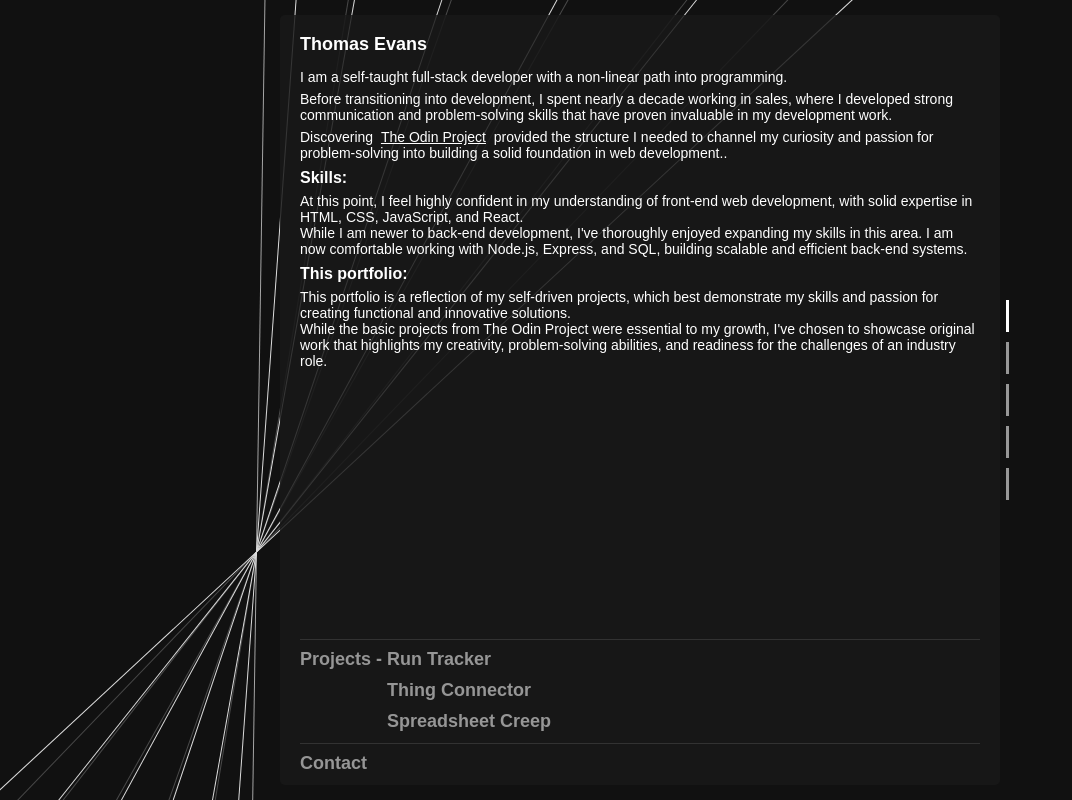
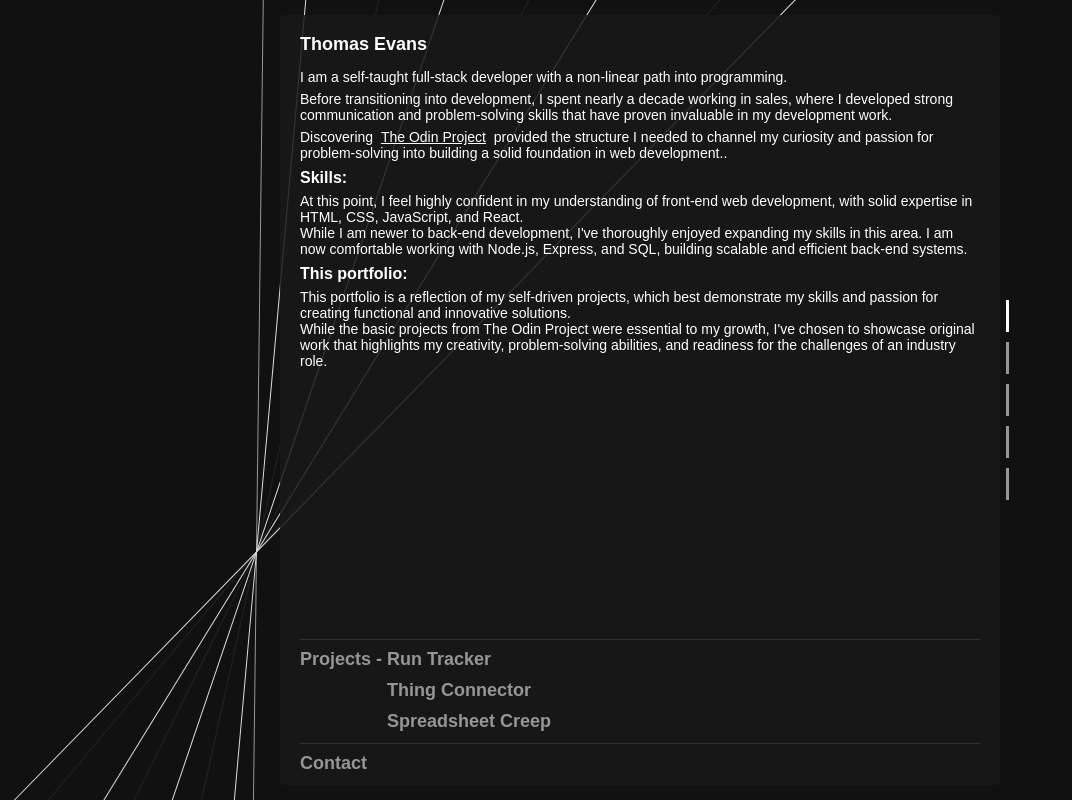
Before and after one commit to daefron/portfolio, a React (Vite) app: page / in a window 1280 px wide. Shown: the whole page, without its empty margins (0-1072 px from the left). Built offline with nearby package versions, Linux system fonts and the light colour scheme.

Commit message:
Made animation significantly more adjustable

```diff
--- a/src/App.jsx
+++ b/src/App.jsx
@@ -9,7 +9,7 @@ export default function App() {
   const lastScroll = useRef();
   scrollRef.current = scrollPoint;
   const scrollDelay = useRef(false);
-  const backgroundSpeed = useRef(-1);
+  const backgroundSpeed = useRef(1);
 
   useEffect(() => {
     const scrollEvent = addEventListener("wheel", (e) => scroll(e));
--- a/src/background/LineGroup.jsx
+++ b/src/background/LineGroup.jsx
@@ -1,28 +1,108 @@
-import SingleLine from "./SingleLine";
+import { useState, useRef, useEffect } from "react";
 export default function App({ speedMult }) {
+  const speed = 0.1;
+  const margin = 50;
+  const amountOfLines = 8;
+  const minAngle = 0;
+  const maxAngle = 45;
+  const lineSpacing =
+    ((maxAngle - minAngle) * 2 + 20 * (speed * 10)) / amountOfLines;
+  const lines = useRef([]);
+  class Line {
+    constructor(angle, speed) {
+      this.angle = angle;
+      this.speed = speed;
+    }
+    updateDirection() {
+      const mult = speedMult.current;
+      let neutralMult = mult;
+      if (mult < 0) {
+        neutralMult *= -1;
+      }
+      if (
+        this.angle <= minAngle + margin * speed &&
+        this.speed + (speed / 100) * mult < speed * neutralMult
+      ) {
+        this.speed += (speed / 100) * mult;
+      } else if (
+        this.angle >= maxAngle - margin * speed &&
+        this.speed - (speed / 100) * mult > -speed * neutralMult
+      ) {
+        this.speed -= (speed / 100) * mult;
+      } else {
+        if (this.speed > 0) {
+          this.speed = speed;
+        } else {
+          this.speed = -speed;
+        }
+      }
+      this.angle += this.speed * mult;
+    }
+  }
+  const [lineAngles, setLineAngles] = useState([]);
+  useEffect(() => {
+    lines.current = [];
+    for (let i = 0; i < amountOfLines; i++) {
+      let newLine = new Line(-lineSpacing * i, -speed);
+      lines.current.push(newLine);
+    }
+    for (let i = 0; i < 5000; i++) {
+      lines.current.forEach((line) => line.updateDirection());
+    }
+    setInterval(() => {
+      lines.current.forEach((line) => {
+        line.updateDirection();
+      });
+      setLineAngles(lines.current.map((line) => line.angle));
+    }, 20);
+  }, []);
+
+  function NewLine({ line }) {
+    const backgroundColor =
+      "RGBA(220,220,220," + (1 - line.speed / (speed * 1.1) ) + ")";
+    function Pointer({ angle }) {
+      return (
+        <div
+          className="pointer"
+          style={{
+            width: "1px",
+            backgroundColor: backgroundColor,
+            height: 3000,
+            transform: "rotate(" + (line.angle + angle) + "deg)",
+            position: "fixed",
+          }}
+        ></div>
+      );
+    }
+    return (
+      <div
+        className="pointerHolder"
+        style={{
+          position: "fixed",
+          width: "100%",
+          height: "100%",
+          display: "flex",
+          alignItems: "center",
+        }}
+      >
+        <Pointer angle={180} />
+      </div>
+    );
+  }
   return (
     <div
       className="backgroundHolder"
       style={{
         height: "100%",
-        top:"19%",
+        top: "19%",
         left: "20%",
         zIndex: "-50",
         position: "fixed",
       }}
     >
-      <SingleLine startAngle={-5} startSpeed={0} speedMult={speedMult} />
-      <SingleLine startAngle={0} startSpeed={0.08} speedMult={speedMult} />
-      <SingleLine startAngle={10} startSpeed={0.08} speedMult={speedMult} />
-      <SingleLine startAngle={20} startSpeed={0.08} speedMult={speedMult} />
-      <SingleLine startAngle={30} startSpeed={0.08} speedMult={speedMult} />
-      <SingleLine startAngle={40} startSpeed={0.08} speedMult={speedMult} />
-      <SingleLine startAngle={45} startSpeed={0} speedMult={speedMult} />
-      <SingleLine startAngle={0} startSpeed={-0.08} speedMult={speedMult} />
-      <SingleLine startAngle={10} startSpeed={-0.08} speedMult={speedMult} />
-      <SingleLine startAngle={20} startSpeed={-0.08} speedMult={speedMult} />
-      <SingleLine startAngle={30} startSpeed={-0.08} speedMult={speedMult} />
-      <SingleLine startAngle={40} startSpeed={-0.08} speedMult={speedMult} />
+      {lines.current.map((line, i) => {
+        return <NewLine key={i + "newLine"} line={line} />;
+      })}
     </div>
   );
 }
--- a/src/background/SingleLine.jsx
+++ /dev/null
@@ -1,81 +0,0 @@
-import { useState, useRef, useEffect } from "react";
-export default function SingleLine({ startAngle, startSpeed, speedMult }) {
-  class Line {
-    constructor() {
-      this.angle = startAngle;
-      this.change = startSpeed;
-    }
-
-    changeDirection() {
-      const mult = speedMult.current;
-      if (mult) {
-        if (this.angle > 40 && this.angle < 40.1) {
-        }
-        let neutralMult = mult;
-        if (neutralMult < 0) {
-          neutralMult *= -1;
-        }
-        let newChange = this.change;
-        let newAngle = this.angle + newChange;
-        if (newChange > 0.08 * neutralMult) {
-          newChange = 0.08 * neutralMult;
-        }
-        if (newChange < -0.08 * neutralMult) {
-          newChange = -0.08 * neutralMult;
-        }
-        if (newAngle < 0) {
-          newChange -= -0.0009 * mult;
-        }
-        if (newAngle > 40) {
-          newChange -= 0.0009 * mult;
-        }
-        newAngle = this.angle + newChange * mult;
-        this.change = newChange;
-        this.angle = newAngle;
-        setLineAngle(newAngle);
-      }
-    }
-    intervals() {
-      setInterval(() => {
-        this.changeDirection();
-      }, 30);
-    }
-  }
-  const line = useRef(new Line());
-  const [lineAngle, setLineAngle] = useState(line.current.angle);
-
-  useEffect(() => {
-    line.current.intervals();
-  }, []);
-
-  let changeRatio = line.current.change;
-  const backgroundColor = "RGBA(220,220,220," + (1 - changeRatio / 0.11) + ")";
-  function Pointer({ angle }) {
-    return (
-      <div
-        className="pointer"
-        style={{
-          width: "1px",
-          backgroundColor: backgroundColor,
-          height: 3000,
-          transform: "rotate(" + (lineAngle+ angle) + "deg)",
-          position: "fixed",
-        }}
-      ></div>
-    );
-  }
-  return (
-    <div
-      className="pointerHolder"
-      style={{
-        position: "fixed",
-        width: "100%",
-        height: "100%",
-        display: "flex",
-        alignItems: "center",
-      }}
-    >
-      <Pointer angle={184} />
-    </div>
-  );
-}
```
